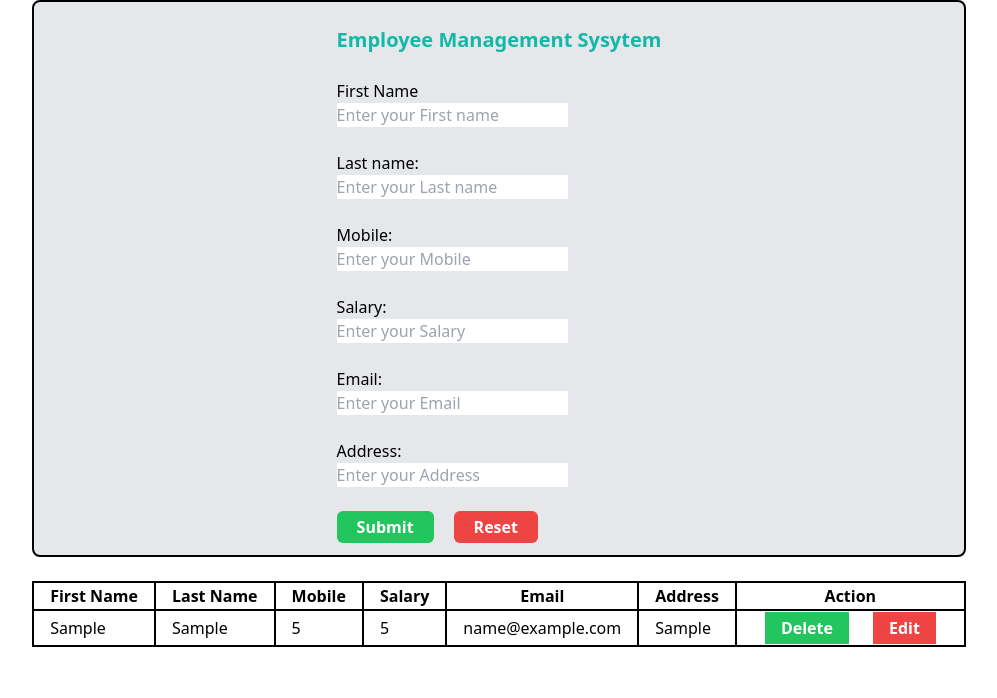
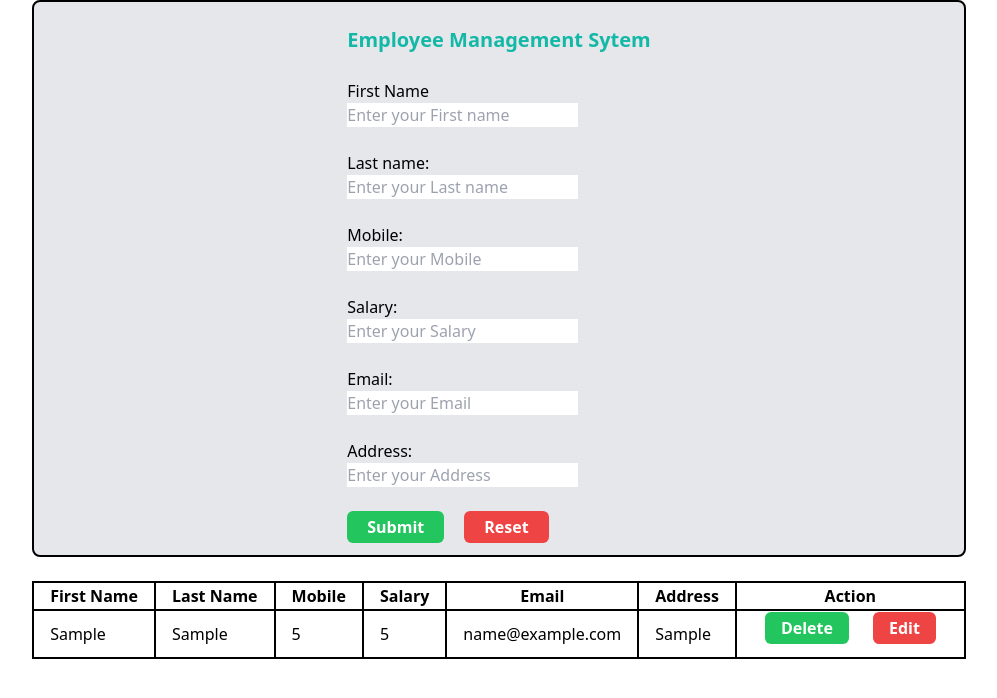
Before and after one commit to aaliyafari/groupafrontend, a Nuxt app: page /employee in a window 1280 px wide. Both pictures are taken after typing "Sample", "Sample", "5", "5", "name@example.com", "Sample" into the empty fields and a click on the button "Submit". Shown: the top 698 px of the page, without its empty margins (141-1138 px from the left). Built offline with nearby package versions, Linux system fonts and the light colour scheme.

Commit message:
feat: create employe ui

```diff
--- a/pages/employee.vue
+++ b/pages/employee.vue
@@ -1,15 +1,10 @@
-<!-- <template>
-     <div >
-        <h1 class=" bg-red-700 text-lg">Hello, Tailwind 3!</h1>
-        <p class="text-center">hello</p>
-    </div>
-</template> -->
+
 <template>
 <main class="flex justify-center w-half h-screen">
     <div>
         <form @submit="formSubmit" class="bg-gray-200 flex justify-center border-black rounded-lg border-2 pr-0 pl-0">
             <table>
-                <h2 class="text-teal-500  text-xl font-bold pt-6">Employee Management Sysytem</h2>
+                <h2 class="text-teal-500  text-xl font-bold pt-6">Employee Management Sytem</h2>
                 <hr />
                 <br />
                 <label class="pt-10 py-10 " for="firstname">First Name </label><br />
@@ -54,7 +49,7 @@
                 <th class="px-4 border-black rounded-lg border-2">Action</th>
             </tr>
             <tr v-for="(item,index) in users" v-bind:index="index" :key="item">
-                <!-- <td class="px-4 border-black rounded-lg border-2">{{item.id=i+1}}</td> -->
+                <!-- <td class="px-4 border-black rounded-lg border-2">{{item.id=i+1}}</td>  -->
                 <td class="px-4 border-black rounded-lg border-2">{{item.firstname}}</td>
                 <td class="px-4 border-black rounded-lg border-2">{{item.lastname}}</td>
                 <td class="px-4 border-black rounded-lg border-2">{{item.mobile}}</td>
@@ -62,10 +57,10 @@
                 <td class="px-4 border-black rounded-lg border-2">{{item.email}}</td>
                 <td class="px-4 border-black rounded-lg border-2">{{item.address}}</td>
                 <td class="px-4 border-black rounded-lg border-2">{{item.Action}}
-                    <button class="mx-3 py-1 px-4  bg-green-500 hover:bg-green-800 text-white font-bold text-center" @click="userDelete(index)">
+                    <button class="mx-3 py-1 px-4  bg-green-500 hover:bg-green-800 text-white font-bold text-center rounded-md mb-3" @click="userDelete(index)">
                         Delete
                     </button>
-                    <button class="mx-3 py-1 px-4  bg-red-500 hover:bg-red-800 text-white font-bold text-center" @click="on(item.id)">
+                    <button class="mx-3 py-1 px-4  bg-red-500 hover:bg-red-800 text-white font-bold text-center rounded-md mb-3" @click=" onEdit(index)">
                       Edit
                     </button>
                 </td>
@@ -114,7 +109,43 @@ export default {
         },
         userDelete(index) {
             this.users.splice(index, 1)
-        }
+        },
+
+        onEdit(index) {
+            this.user.firstname = this.users[index].firstname;
+            this.user.lastname = this.users[index].lastname;
+            this.user.mobile = this.users[index].mobile;
+            this.user.salary = this.users[index].salary;
+            this.user.email = this.users[index].email;
+             this.user.address = this.users[index].address;
+
+            this.isEdit = true;
+            this.indexEdit = index;
+        },
+
+            validationfirstname() {
+            if (!isNaN(this.user.firstname) || this.user.firstname == null || this.user.firstname == "") {
+                alert("Please Enter Firstname");
+                // console.log("Please Enter Name");
+                this.resetForm();
+            } else {
+                console.log(this.user.firstname);
+                // alert("Name is valid");
+            }
+        },
+
+
+        //    validationfirstname() {
+        //     if (!isNaN(this.user.firstnamename) || this.user.firstname == null || this.user.firstname == "") {
+        //         alert("Please Enter Firstname");
+        //         // console.log("Please Enter Name");
+        //         this.resetForm();
+        //     } else {
+        //         console.log(this.user.firstname);
+        //         // alert("Name is valid");
+        //     }
+        // },
+
     }
 }
 </script>
```
